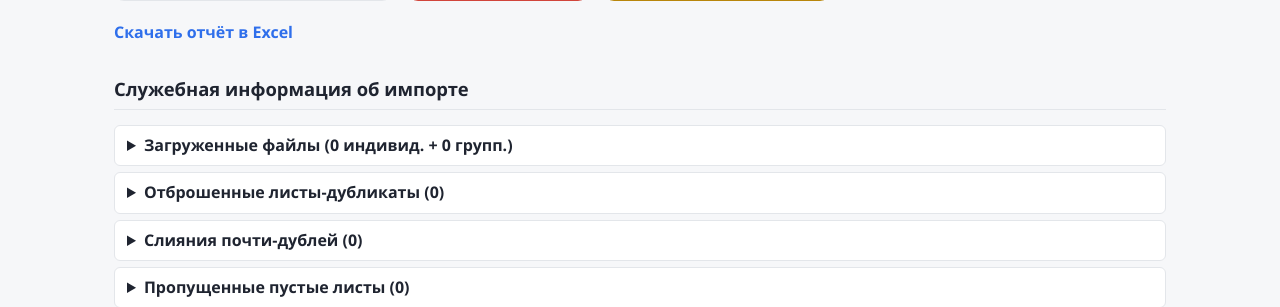
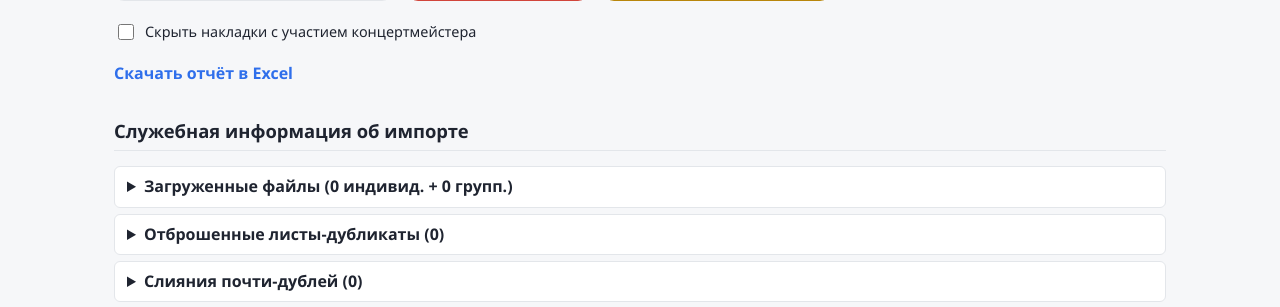
Before and after one commit to DartVeiper/cafedra-schedule, a FastAPI app: template backend/app/templates/report.html in a window 1280 px wide. Shown: the part 198-505 px from the top of the page. Run offline with FastAPI, Linux system fonts and the light colour scheme; the template is opened without the code that fills it, so the values that code supplies are empty.

Commit message:
Переключатель "скрыть накладки с участием концертмейстера" в отчёте
Концертмейстер по своей роли всегда "привязан" к преподавателю/студенту —
часть накладок с его участием на практике не является реальной проблемой
расписания. Вместо жёсткого правила даём пользователю (методисту) самому
решать: чекбокс на странице отчёта (?hide_accompanist=true), тот же фильтр
применяется к JSON API и выгрузке в Excel.

```diff
--- a/backend/app/main.py
+++ b/backend/app/main.py
@@ -131,7 +131,11 @@ async def do_import(request: Request, files: list[UploadFile] = File(...)):
     return RedirectResponse(url=f"/report/{import_id}", status_code=303)
 
 
-def _build_report_context(import_id: str) -> dict | None:
+def _involves_accompanist(c) -> bool:
+    return bool(c.lesson_a.accompanist_name or c.lesson_b.accompanist_name)
+
+
+def _build_report_context(import_id: str, hide_accompanist: bool = False) -> dict | None:
     conn = db.get_connection(DB_PATH)
     try:
         if not db.import_exists(conn, import_id):
@@ -142,6 +146,8 @@ def _build_report_context(import_id: str) -> dict | None:
         conn.close()
 
     conflicts = find_conflicts(lessons)
+    if hide_accompanist:
+        conflicts = [c for c in conflicts if not _involves_accompanist(c)]
     by_type: dict[str, list] = {}
     for c in conflicts:
         by_type.setdefault(c.type.value, []).append(c)
@@ -160,6 +166,7 @@ def _build_report_context(import_id: str) -> dict | None:
         "group_count": group_count,
         "certain_count": certain_count,
         "review_count": review_count,
+        "hide_accompanist": hide_accompanist,
         "conflict_groups": [
             {"type": ctype, "label": CONFLICT_LABELS[ctype], "conflicts": by_type.get(ctype.value, [])}
             for ctype in ConflictType
@@ -169,15 +176,15 @@ def _build_report_context(import_id: str) -> dict | None:
 
 
 @app.get("/report/{import_id}", response_class=HTMLResponse)
-def report(request: Request, import_id: str):
-    ctx = _build_report_context(import_id)
+def report(request: Request, import_id: str, hide_accompanist: bool = False):
+    ctx = _build_report_context(import_id, hide_accompanist=hide_accompanist)
     if ctx is None:
         return HTMLResponse("<h1>Импорт не найден</h1><p><a href='/'>На главную</a></p>", status_code=404)
     return templates.TemplateResponse(request, "report.html", ctx)
 
 
 @app.get("/api/report/{import_id}")
-def api_report(import_id: str):
+def api_report(import_id: str, hide_accompanist: bool = False):
     conn = db.get_connection(DB_PATH)
     try:
         if not db.import_exists(conn, import_id):
@@ -186,6 +193,8 @@ def api_report(import_id: str):
     finally:
         conn.close()
     conflicts = find_conflicts(lessons)
+    if hide_accompanist:
+        conflicts = [c for c in conflicts if not _involves_accompanist(c)]
 
     def lesson_json(l):
         return {
@@ -210,7 +219,7 @@ def api_report(import_id: str):
 
 
 @app.get("/report/{import_id}/export.xlsx")
-def export_xlsx(import_id: str):
+def export_xlsx(import_id: str, hide_accompanist: bool = False):
     import openpyxl
     from openpyxl.utils import get_column_letter
 
@@ -222,6 +231,8 @@ def export_xlsx(import_id: str):
     finally:
         conn.close()
     conflicts = find_conflicts(lessons)
+    if hide_accompanist:
+        conflicts = [c for c in conflicts if not _involves_accompanist(c)]
 
     wb = openpyxl.Workbook()
     ws = wb.active
--- a/backend/app/static/style.css
+++ b/backend/app/static/style.css
@@ -60,6 +60,10 @@ button:hover { opacity: 0.9; }
 .recent-list { padding-left: 18px; }
 .recent-list a { color: var(--accent); text-decoration: none; }
 
+.toggle-form { margin: 16px 0 4px; }
+.toggle-label { display: inline-flex; align-items: center; gap: 8px; font-size: 0.9rem; cursor: pointer; }
+.toggle-label input { width: 16px; height: 16px; cursor: pointer; }
+
 .summary { display: flex; gap: 16px; margin: 20px 0; flex-wrap: wrap; }
 .summary-card {
   background: var(--card-bg);
--- a/backend/app/templates/report.html
+++ b/backend/app/templates/report.html
@@ -25,7 +25,14 @@
     </div>
   </div>
 
-  <p><a class="export-link" href="/report/{{ import_id }}/export.xlsx">Скачать отчёт в Excel</a></p>
+  <form method="get" action="/report/{{ import_id }}" class="toggle-form">
+    <label class="toggle-label">
+      <input type="checkbox" name="hide_accompanist" value="true" onchange="this.form.submit()" {% if hide_accompanist %}checked{% endif %}>
+      Скрыть накладки с участием концертмейстера
+    </label>
+  </form>
+
+  <p><a class="export-link" href="/report/{{ import_id }}/export.xlsx{% if hide_accompanist %}?hide_accompanist=true{% endif %}">Скачать отчёт в Excel</a></p>
 
   {% for group in conflict_groups %}
     {% if group.conflicts %}
```
